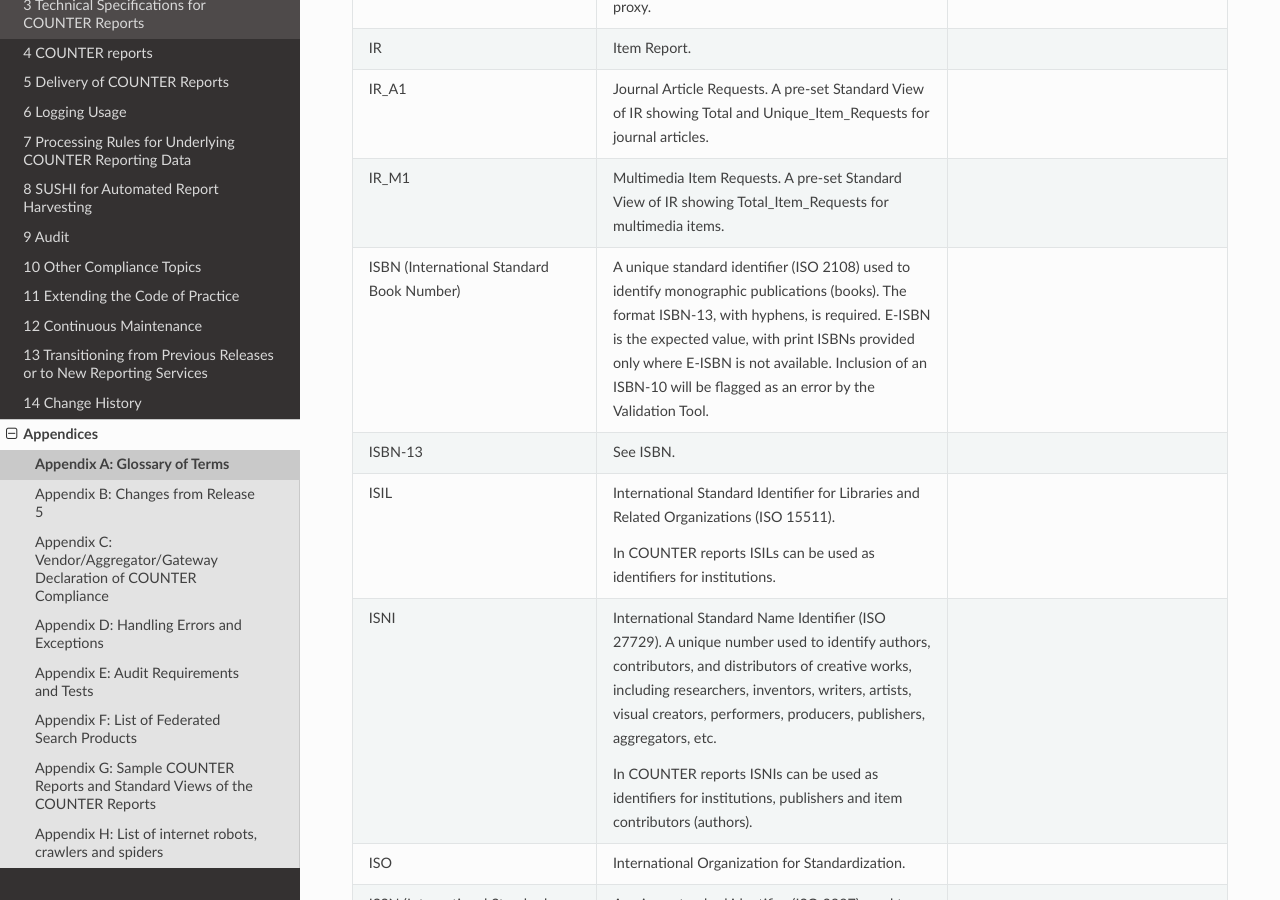
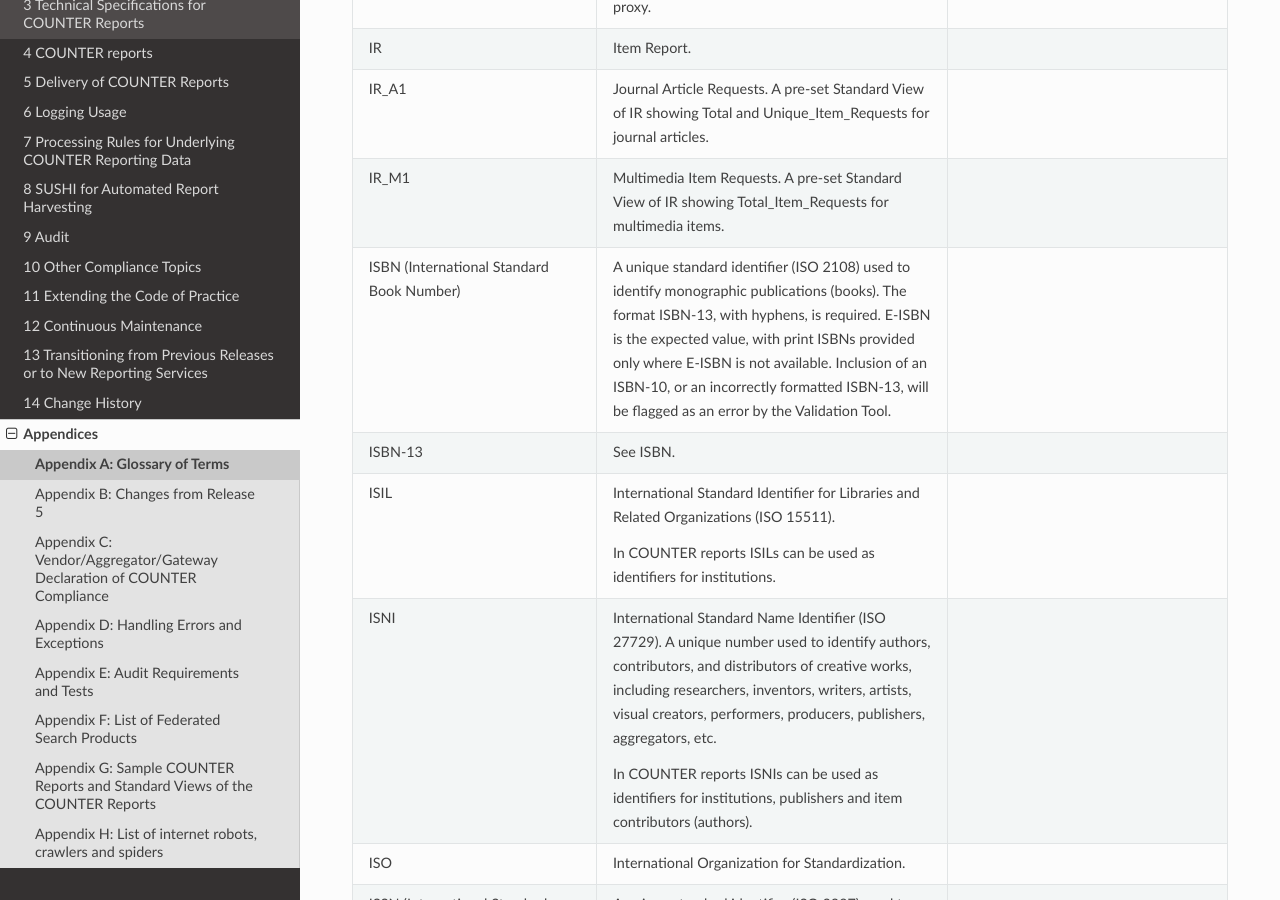
Before and after one commit to Project-Counter/cop5, a Sphinx documentation site: the page built from source/appendices/a-glossary-of-terms.rst, in a window 1280 px wide and 900 px high, scrolled down 13923 px. Built offline with Sphinx 7.4.7 and the Read the Docs theme 3.1.0, drawn with Linux system fonts in a browser that asks for light colours.

Commit message:
Update a-glossary-of-terms.rst
note on error from incorrectly formatted isbn-13

```diff
--- a/source/appendices/a-glossary-of-terms.rst
+++ b/source/appendices/a-glossary-of-terms.rst
@@ -599,7 +599,7 @@
      -
 
    * - ISBN (International Standard Book Number)
-     - A unique standard identifier (ISO 2108) used to identify monographic publications (books). The format ISBN-13, with hyphens, is required. E-ISBN is the expected value, with print ISBNs provided only where E-ISBN is not available. Inclusion of an ISBN-10 will be flagged as an error by the Validation Tool.
+     - A unique standard identifier (ISO 2108) used to identify monographic publications (books). The format ISBN-13, with hyphens, is required. E-ISBN is the expected value, with print ISBNs provided only where E-ISBN is not available. Inclusion of an ISBN-10, or an incorrectly formatted ISBN-13, will be flagged as an error by the Validation Tool.
      -
 
    * - ISBN-13
```
